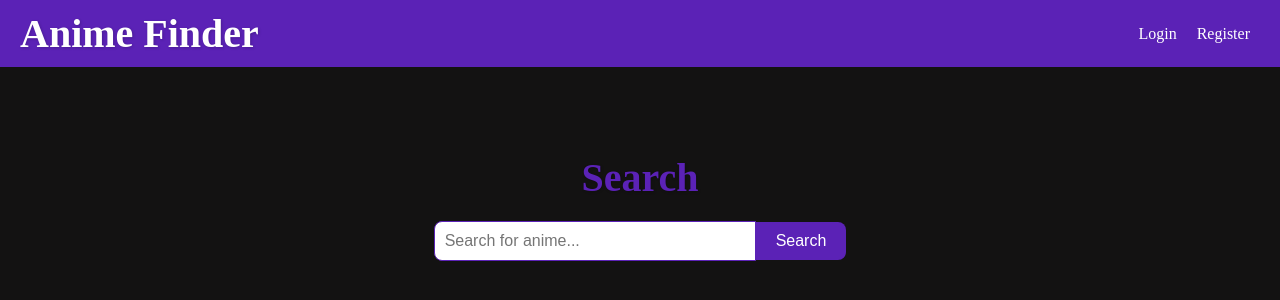
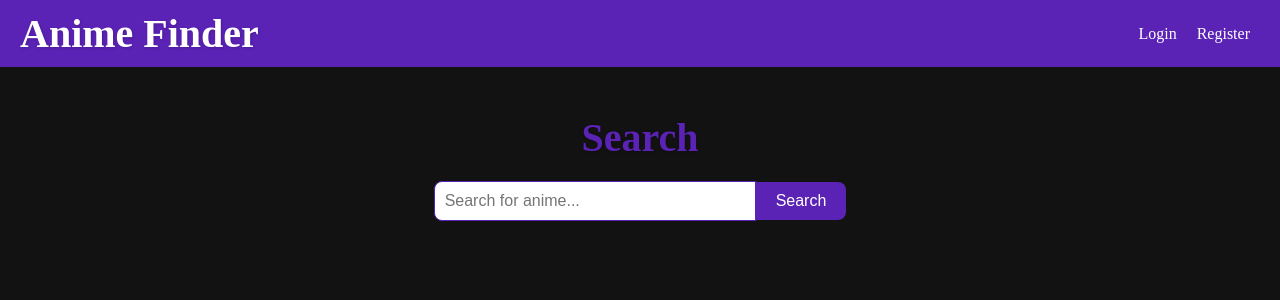
Before and after one commit to watch14/AnimeSaver, a Vue app in the folder AnimeSaver/: page / in a window 1280 px wide. Shown: the top 300 px of the page. Built offline with nearby package versions, Linux system fonts and the light colour scheme.

Commit message:
chore: Update container and image styling in AnimeSaver app

```diff
--- a/AnimeSaver/src/App.vue
+++ b/AnimeSaver/src/App.vue
@@ -34,10 +34,8 @@ export default {
 
 /* Centered container styling */
 .container {
-  padding: 40px;
-  width: 100%;
-  max-width: 1200px;
-  text-align: center;
+  width: 100vw;
+  margin-inline: auto;
 }
 
 /* Main heading style */
--- a/AnimeSaver/src/components/AnimeSearch.vue
+++ b/AnimeSaver/src/components/AnimeSearch.vue
@@ -112,7 +112,7 @@ export default {
 /* Styling for the grid container */
 .anime-grid {
     display: grid;
-    grid-template-columns: repeat(auto-fit, minmax(220px, 1fr));
+    grid-template-columns: repeat(auto-fit, minmax(300px, 1fr));
     gap: 16px;
     margin-top: 20px;
 }
@@ -138,7 +138,7 @@ export default {
 
 /* Styling for the image */
 img.anime-image {
-    height: 300px;
+    height: 320px;
     width: 100%;
     display: block;
     object-fit: cover;
@@ -159,20 +159,24 @@ img.anime-image {
     font-size: 20px;
     margin: 0;
     margin-bottom: 8px;
+    font-weight: 600;
     overflow: hidden;
-    font-weight: 600;
     text-overflow: ellipsis;
     display: -webkit-box;
-
     -webkit-line-clamp: 2;
     -webkit-box-orient: vertical;
-    line-height: 1.4;
+    line-clamp: 2;
+    /* add this for standard compatibility */
+
 }
 
 /* Rating text styling */
 .anime-rating-text {
     font-size: 14px;
-    color: #c2c2c2;
+    font-weight: 600;
+
+    color: #ffe600;
+
     margin: 0;
 }
 
```
